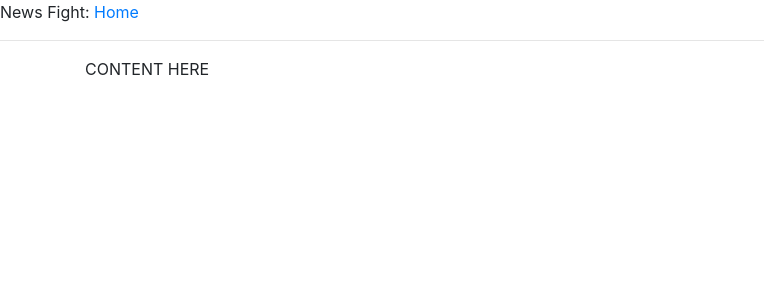
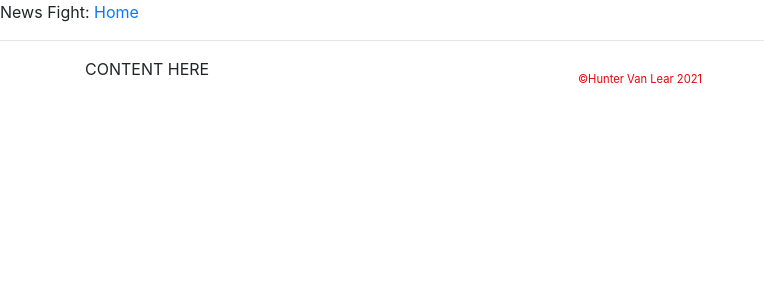
Before and after one commit to learditch/NewsFight, a Flask app: template app/templates/base.html in a window 1280 px wide. Shown: the top 300 px of the page, without its empty margins (0-764 px from the left). Run offline with Flask 2, Linux system fonts and the light colour scheme; the template is opened without the code that fills it, so the values that code supplies are empty; some libraries are stand-ins or nearby versions; some web fonts are replaced.

Commit message:
added footer, 404 error page

```diff
--- a/app/routes.py
+++ b/app/routes.py
@@ -8,6 +8,11 @@ import requests
 @app.errorhandler(500)
 def serverError(error):
     return jsonify({'message': 'No Stories Found For this Topic'}), 500
+
+
+@app.errorhandler(404)
+def not_found_error(error):
+    return render_template('404.html'), 404
 
 
 @app.route('/')
--- a/app/static/css/style.css
+++ b/app/static/css/style.css
@@ -152,3 +152,10 @@ img.story-icon {
   margin-inline-end: 0px;
   padding-inline-start: 40px;
 }
+
+#copy {
+  color: #e80404;
+  position: relative;
+  font-size: 0.7rem;
+  bottom: 10px;
+}
--- /dev/null
+++ b/app/templates/404.html
@@ -0,0 +1,6 @@
+{% extends "base.html" %} {% block content %}
+<div class="container col-md-9">
+  <h1>Ooops, You got a 404</h1>
+  <p><a href="/index">Back</a></p>
+</div>
+{% endblock %}
--- a/app/templates/base.html
+++ b/app/templates/base.html
@@ -29,6 +29,15 @@
     <hr />
     <div class="container">
       <main>{% block content %}CONTENT HERE{% endblock %}</main>
+      <footer class="d-flex justify-content-center">
+        <a
+          id="copy"
+          href="https://hunters-portfolio.herokuapp.com/"
+          target="_blank"
+        >
+          ©Hunter Van Lear 2021</a
+        >
+      </footer>
     </div>
     {% block scripts %} {% endblock %}
   </body>
```
